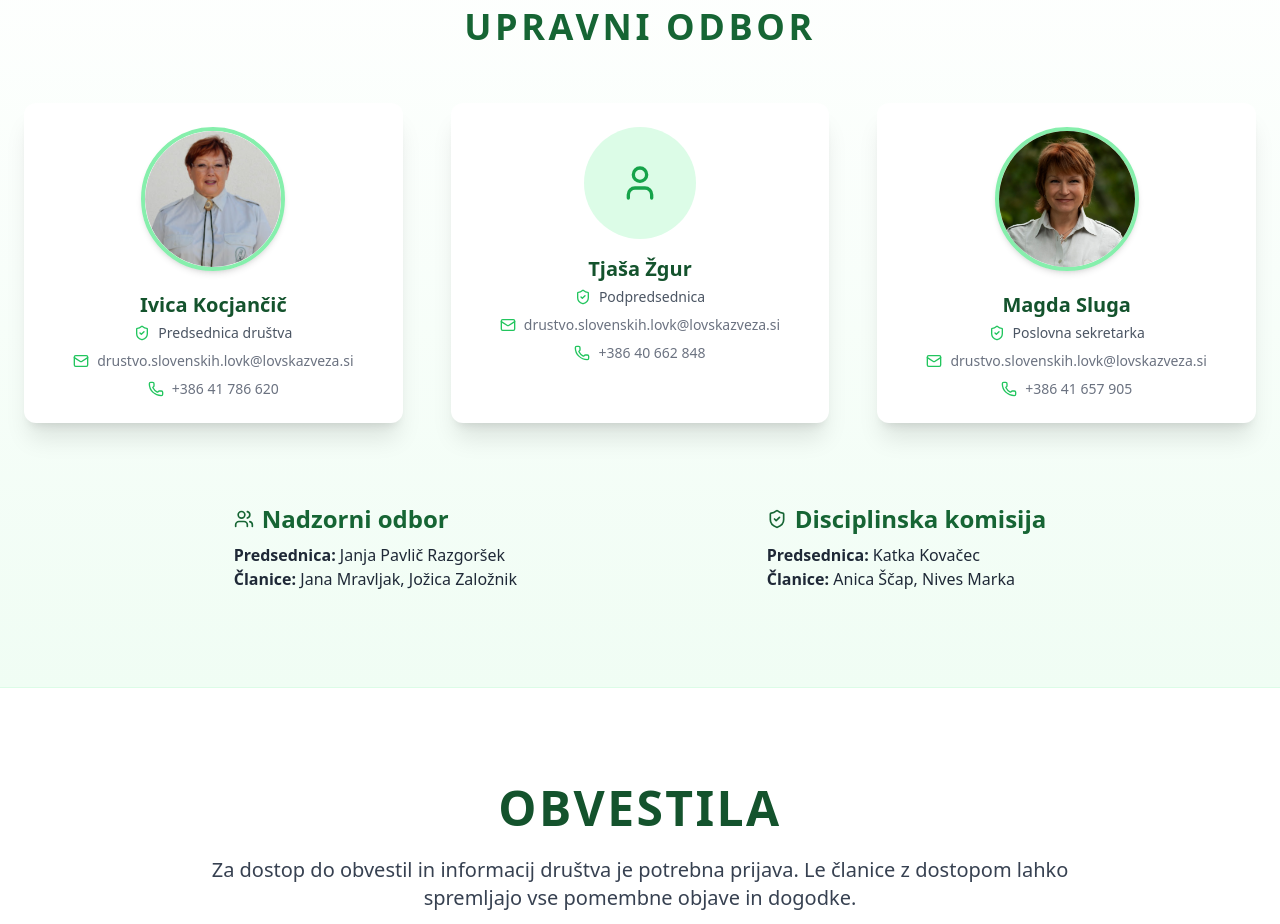
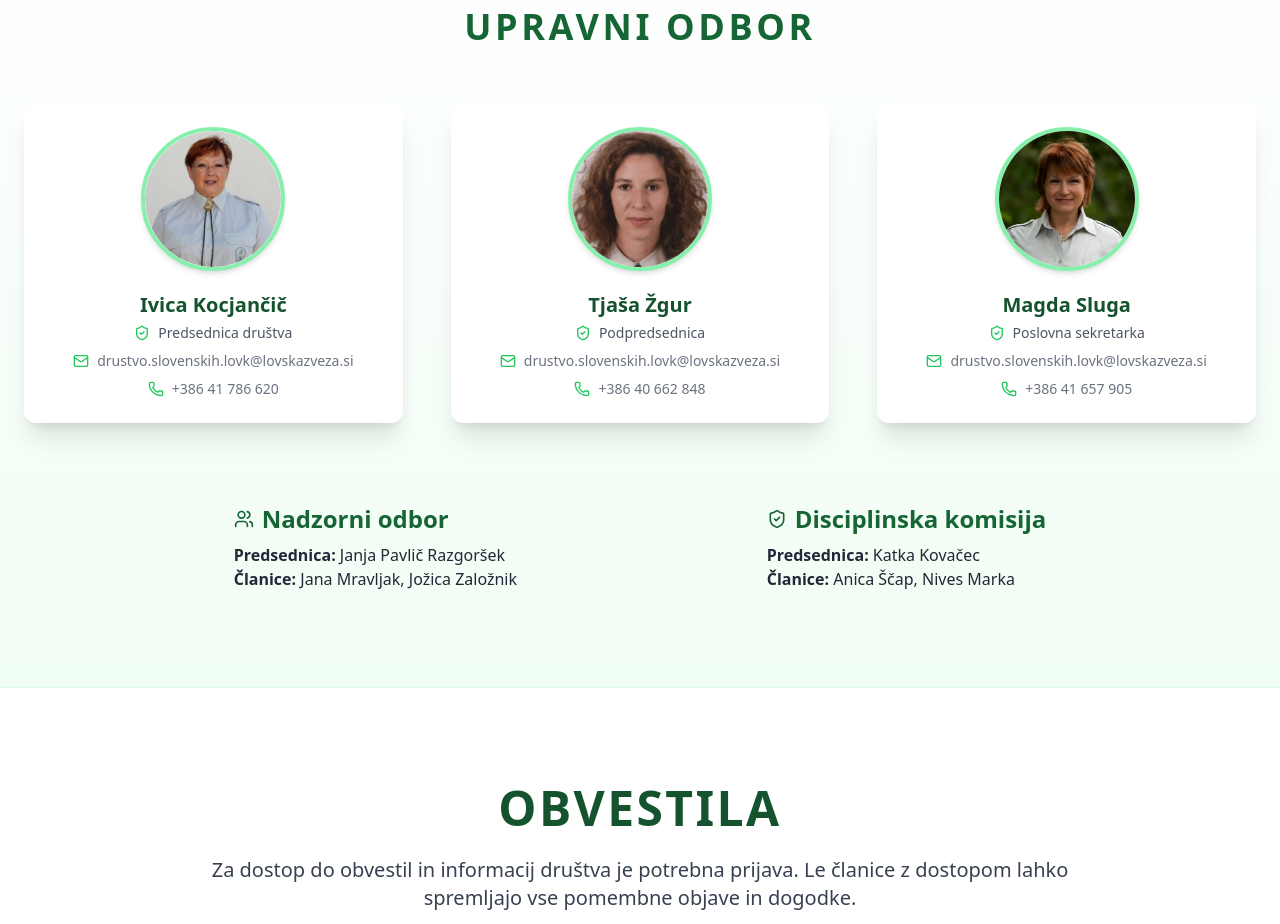
Before and after one commit to RusCom-ba/DSL, a React (Vite) app: page / in a window 1280 px wide. Shown: the part 1640-2564 px from the top of the page. Built offline with nearby package versions, Linux system fonts and the light colour scheme; no server answers.

Commit message:
Fix: board members

```diff
--- a/src/components/BoardMembers.jsx
+++ b/src/components/BoardMembers.jsx
@@ -17,6 +17,7 @@ const upravniOdbor = [
   },
   {
     ime: "Tjaša Žgur",
+    slika: "/assets/podpredsednica.jpg",
     pozicija: "Podpredsednica",
     email: "drustvo.slovenskih.lovk@lovskazveza.si",
     tel: "+386 40 662 848",
```
Also changed, not shown: public/assets/podpredsednica.jpg (added).
